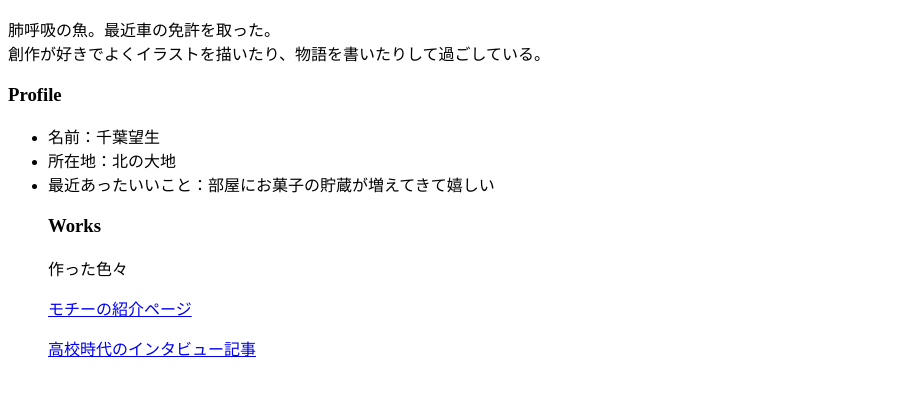
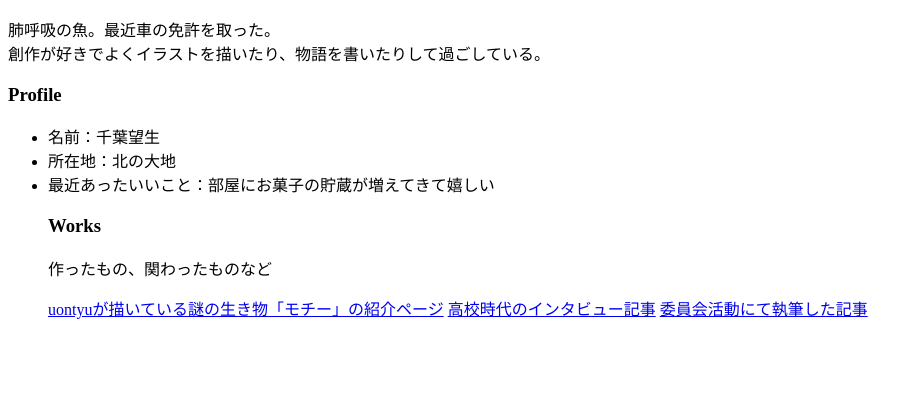
Before and after one commit to uontyu12/uontyu.github.io, a plain HTML site: page index.html in a window 1280 px wide. Shown: the part 110-506 px from the top of the page, without its empty margins (0-923 px from the left). Drawn offline with Linux system fonts and the light colour scheme.

Commit message:
URLなど2

```diff
--- a/index.html
+++ b/index.html
@@ -21,11 +21,13 @@
       <li>最近あったいいこと：部屋にお菓子の貯蔵が増えてきて嬉しい</li>
 
     <h3>Works</h3>
-    <p>作った色々</p>
+    <p>作ったもの、関わったものなど</p>
   <a href="https://sousakukr.notion.site/27e8ba5a78a480a1b41ce731f08fdee4" target="_blank"
-    rel="noopener noreferrer">モチーの紹介ページ</a></p>
-      <a href="https://sousakukr.notion.site/27e8ba5a78a480a1b41ce731f08fdee4" target="_blank"
-    rel="noopener noreferrer">高校時代のインタビュー記事</a></p>
+    rel="noopener noreferrer">uontyuが描いている謎の生き物「モチー」の紹介ページ</a>
+      <a href="https://nshigh-news.jp/2025/04/21001/" target="_blank"
+    rel="noopener noreferrer">高校時代のインタビュー記事</a>
+            <a href="https://nshigh-news.jp/2025/04/20591/" target="_blank"
+    rel="noopener noreferrer">委員会活動にて執筆した記事</a>
     </ul>
   </body>
 </html>
```
